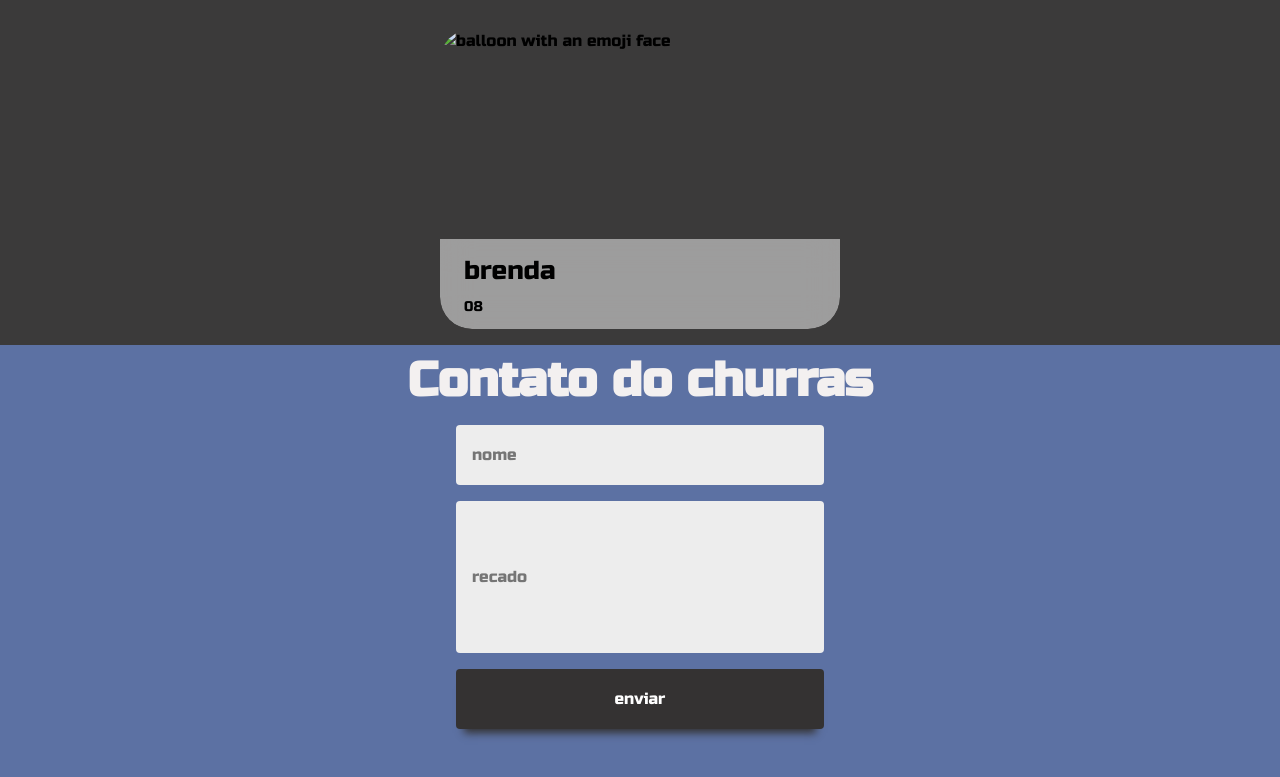
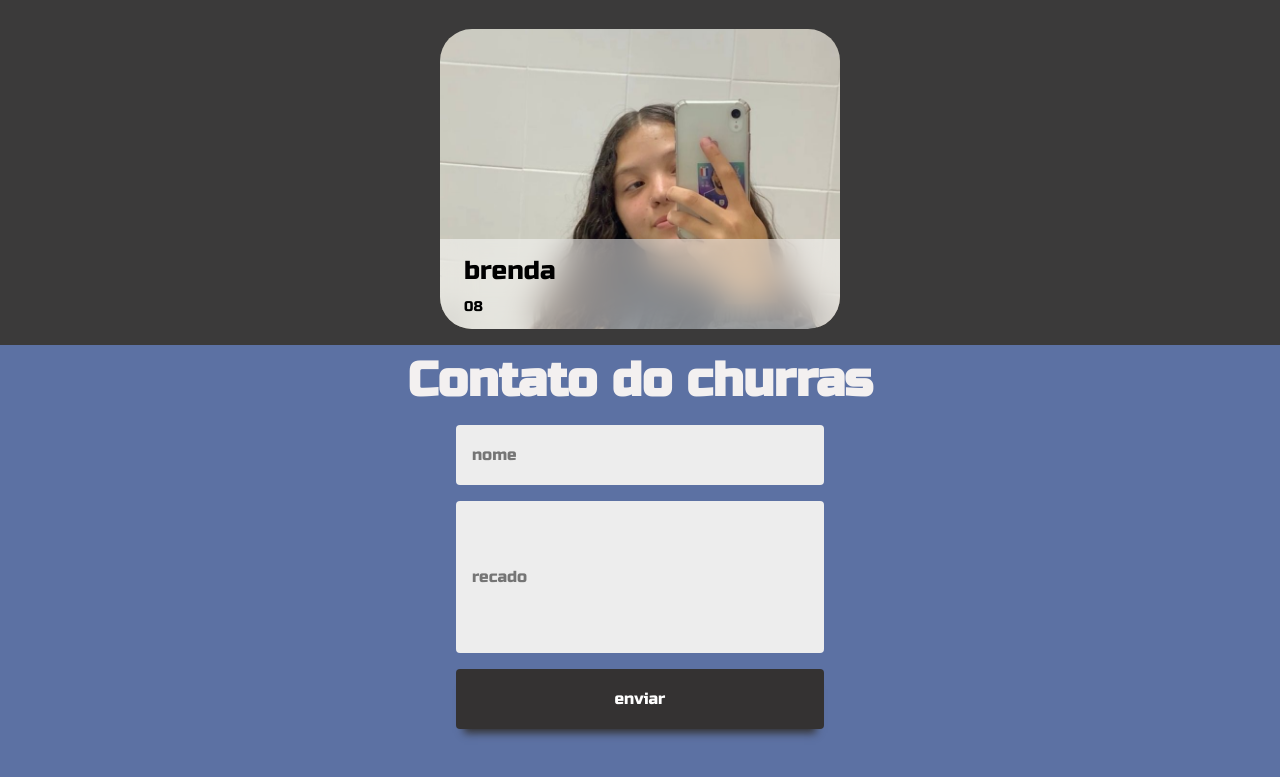
Before and after one commit to hmArthur/sitemat, a plain HTML site: page index.html in a window 1280 px wide. Shown: the part 1500-2277 px from the top of the page. Drawn offline with Linux system fonts and the light colour scheme.

Commit message:
Update index.html

```diff
--- a/index.html
+++ b/index.html
@@ -96,7 +96,7 @@
 
               </a>
               <a href="#" class="card" style="margin: 1rem;">
-                <img src="brenda.jpeg" object-position: top; alt="balloon with an emoji face" class="card__img">
+                <img src="brenda.jpg" object-position: top; alt="balloon with an emoji face" class="card__img">
                 <span class="card__footer">
                   <span>brenda</span>
                   <span>08</span>
```
